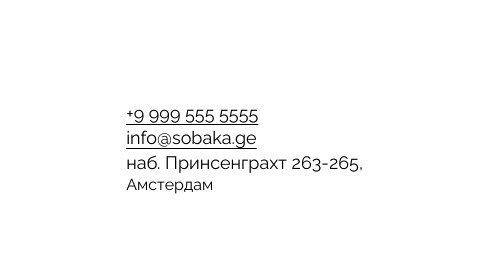
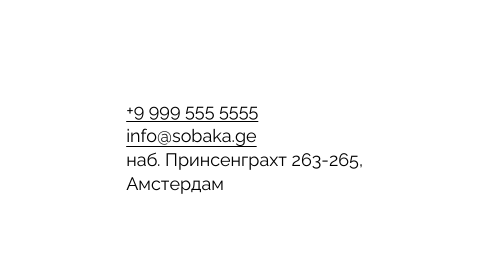
Before and after one commit to 860oioi/ono-tebe-nado-fd, a plain HTML site: page index.html in a window 1280 px wide. Shown: the top 280 px of the page, 776-1280 px from the left. Drawn offline with Linux system fonts and the light colour scheme.

Commit message:
поправил ошибки после теста

```diff
--- a/index.html
+++ b/index.html
@@ -35,7 +35,7 @@
         <a class="address_item text-link" href="tel:+99995555555">+9 999 555 5555</a>
         <a class="address_item text-link" href="mailto:info@sobaka.ge">info@sobaka.ge</a>
         <p class="address_address-text">
-          наб. Принсенграхт 263-265,<p>Амстердам</p>
+          наб. Принсенграхт 263-265,<br>Амстердам
         </p>
       </address>
     </header>
--- a/styles/style.css
+++ b/styles/style.css
@@ -212,7 +212,7 @@ main {
   background-size: cover;
 }
 
-.card3{
+.card3 {
   background-image: url(../images/card-lot-03.jpg);
   background-repeat: no-repeat;
   background-size: cover;
```
